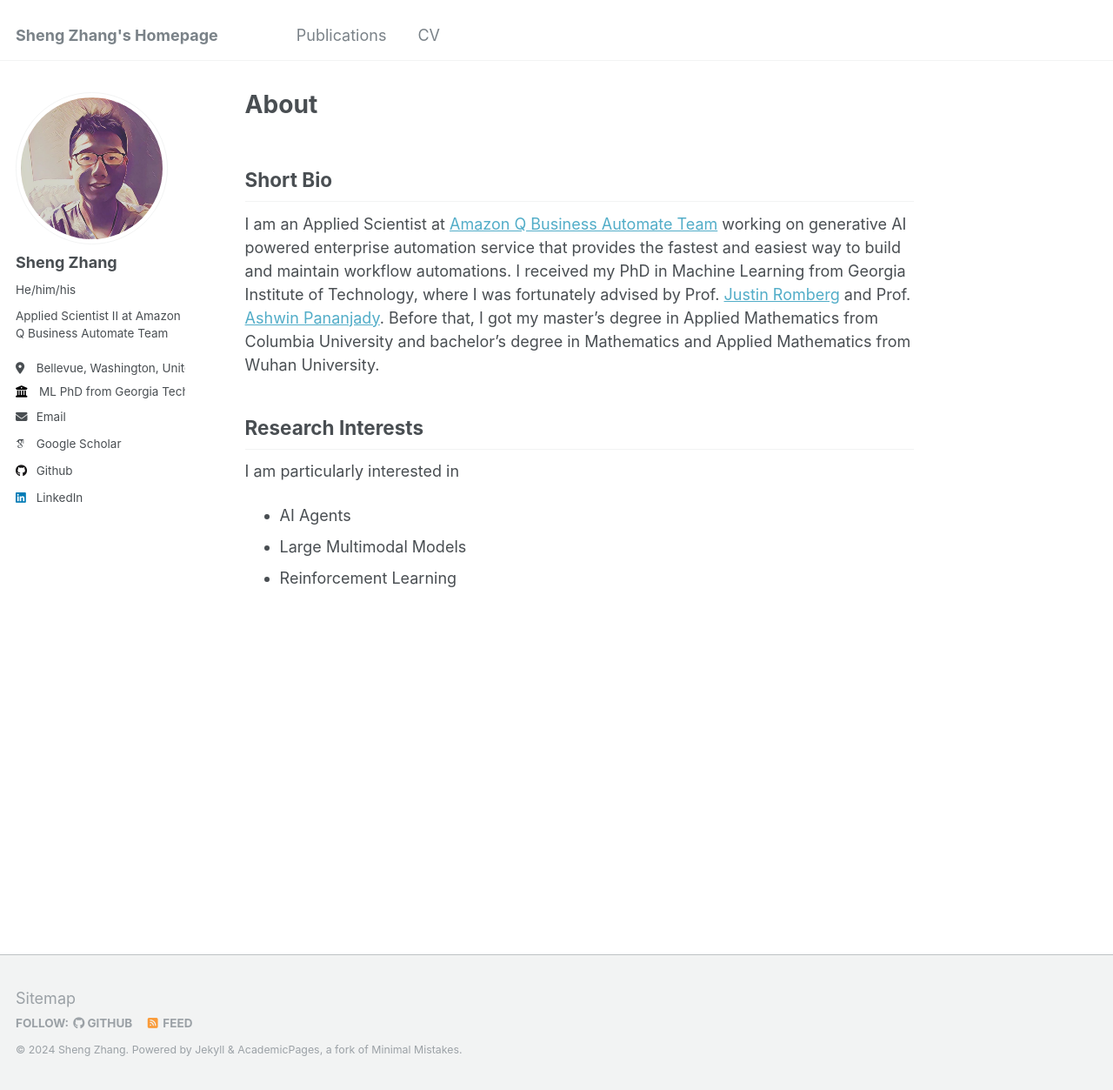
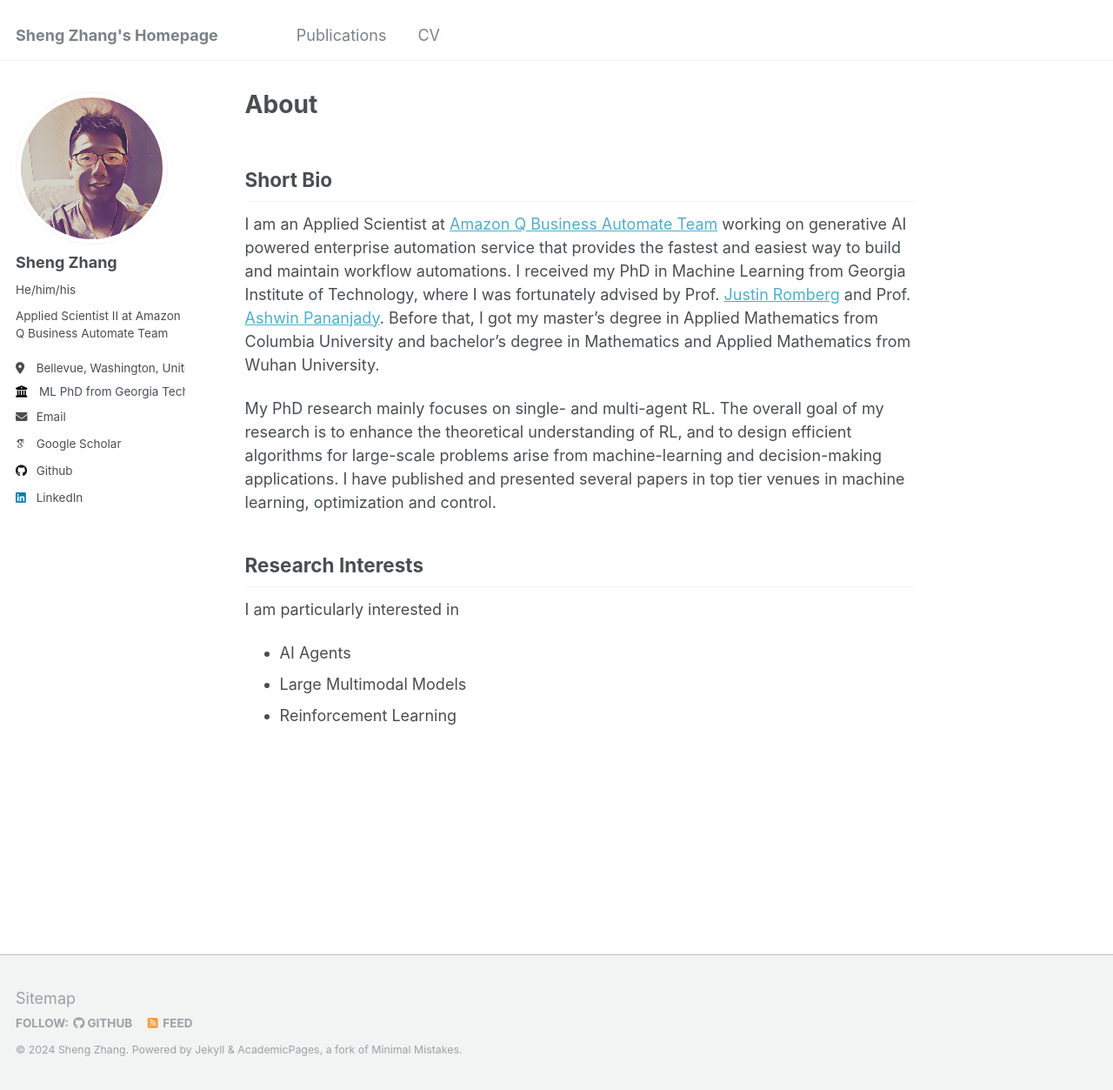
Before and after one commit to szhangml/szhangml.github.io, a Jekyll site: the page built from _pages/about.md, in a window 1280 px wide and 1253 px high. Shown: the whole window at 87% size. Built offline with Jekyll 4.4.1, drawn with Linux system fonts in a browser that asks for light colours; some web fonts are replaced.

Commit message:
Update about.md

```diff
--- a/_pages/about.md
+++ b/_pages/about.md
@@ -11,6 +11,8 @@ redirect_from:
 
 I am an Applied Scientist at [Amazon Q Business Automate Team](https://aws.amazon.com/q/business/) working on generative AI powered enterprise automation service that provides the fastest and easiest way to build and maintain workflow automations. I received my PhD in Machine Learning from Georgia Institute of Technology, where I was fortunately advised by Prof. [Justin Romberg](https://ece.gatech.edu/directory/justin-romberg) and Prof. [Ashwin Pananjady](https://sites.gatech.edu/ashwin-pananjady/). Before that, I got my master's degree in Applied Mathematics from Columbia University and bachelor's degree in Mathematics and Applied Mathematics from Wuhan University.
 
+My PhD research mainly focuses on single- and multi-agent RL. The overall goal of my research is to enhance the theoretical understanding of RL, and to design efficient algorithms for large-scale problems arise from machine-learning and decision-making applications. I have published and presented several papers in top tier venues in machine learning, optimization and control.
+
 ## Research Interests
 
 I am particularly interested in
```
